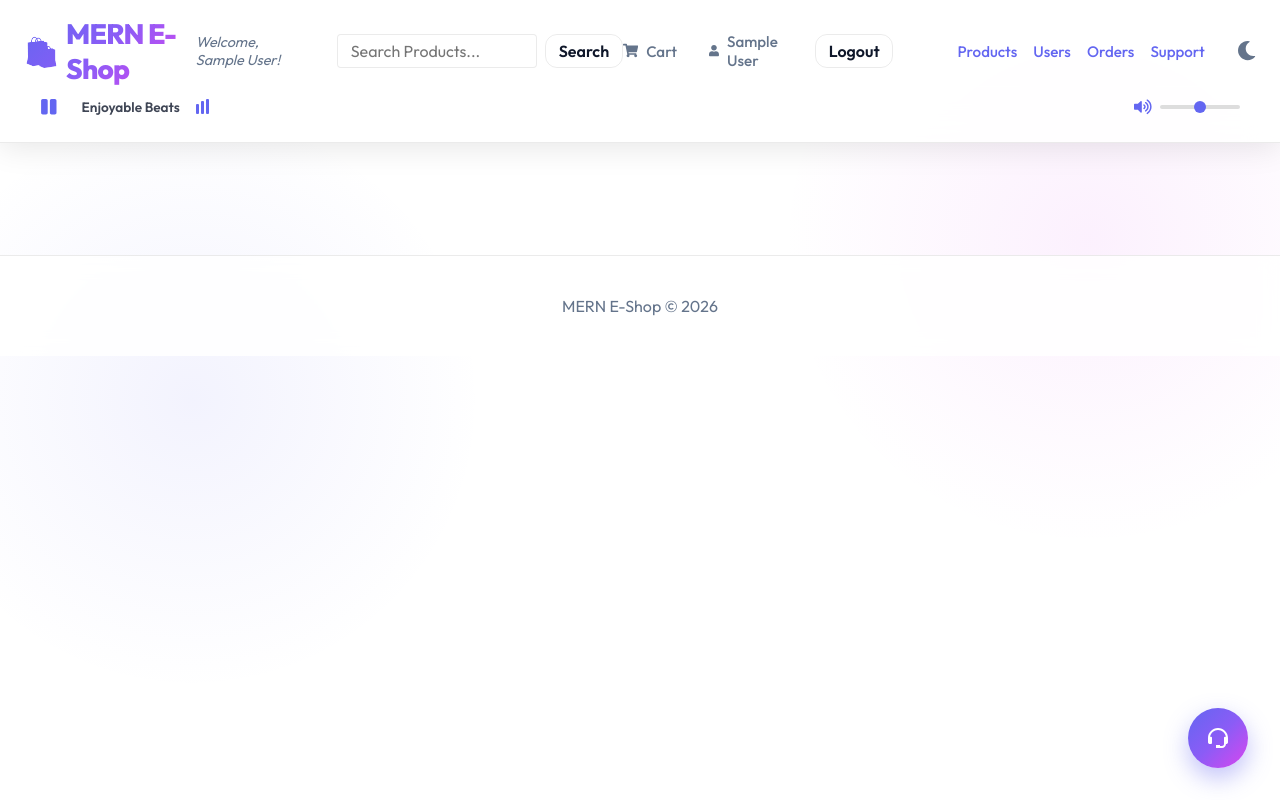
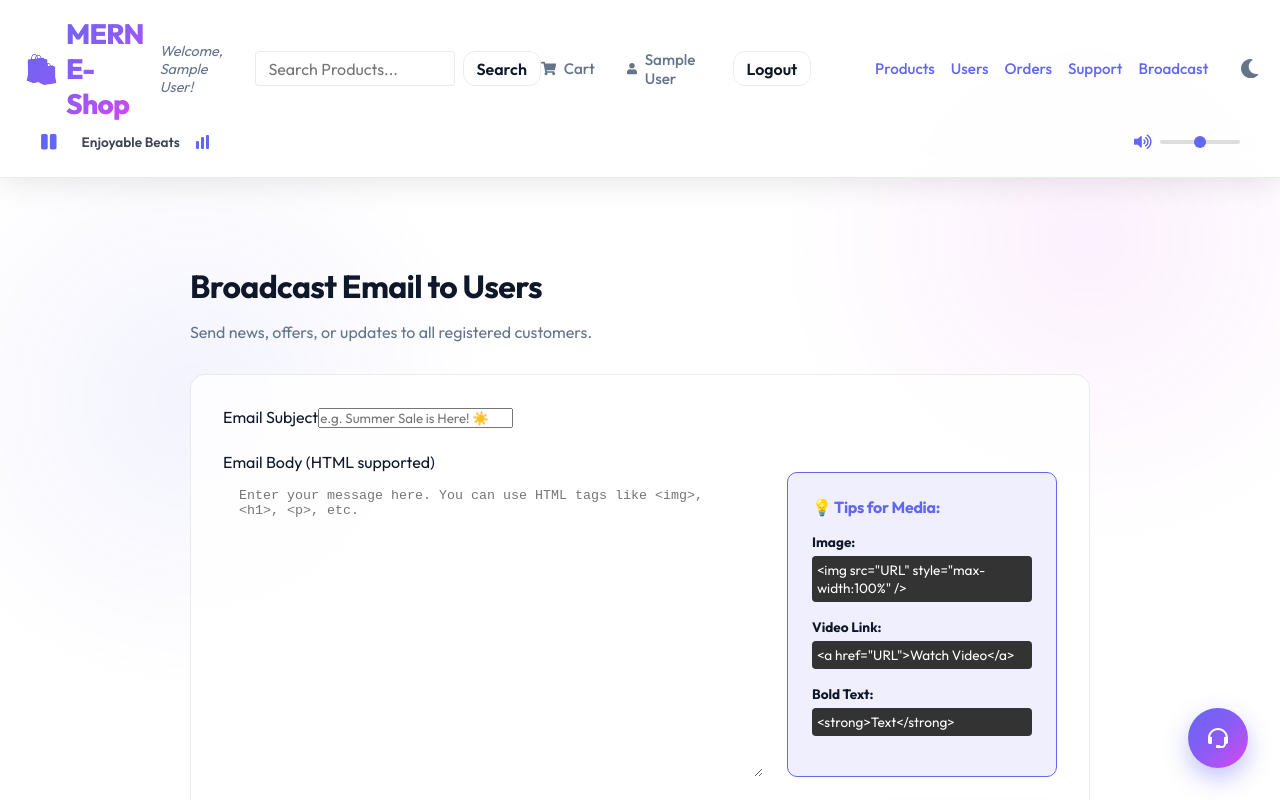
Before and after one commit to 1nt24is020akash-del/e-commerce, a React (Vite) app in the folder frontend/: page /admin/broadcast in a window 1280 px wide. Shown: the top 800 px of the page. Built offline with nearby package versions, Linux system fonts and the light colour scheme; no server answers; sample sign-in values are in the browser's storage.

Commit message:
Add Admin Broadcast feature to send emails with HTML, photos, and videos to all users

```diff
--- a/frontend/src/App.jsx
+++ b/frontend/src/App.jsx
@@ -23,6 +23,7 @@ import ProductEditPage from './pages/admin/ProductEditPage';
 import UserListPage from './pages/admin/UserListPage';
 import OrderListPage from './pages/admin/OrderListPage';
 import SupportListPage from './pages/admin/SupportListPage';
+import AdminBroadcastPage from './pages/admin/AdminBroadcastPage';
 
 const App = () => {
   const { userInfo } = useSelector((state) => state.auth);
@@ -124,6 +125,7 @@ const App = () => {
             <Route path="/admin/userlist" element={<UserListPage />} />
             <Route path="/admin/orderlist" element={<OrderListPage />} />
             <Route path="/admin/supportlist" element={<SupportListPage />} />
+            <Route path="/admin/broadcast" element={<AdminBroadcastPage />} />
           </Route>
         </Routes>
       </main>
--- a/frontend/src/components/Header.jsx
+++ b/frontend/src/components/Header.jsx
@@ -84,6 +84,7 @@ const Header = () => {
                     <Link to="/admin/userlist" className="nav-item" style={{color: 'var(--primary-color)'}}>Users</Link>
                     <Link to="/admin/orderlist" className="nav-item" style={{color: 'var(--primary-color)'}}>Orders</Link>
                     <Link to="/admin/supportlist" className="nav-item" style={{color: 'var(--primary-color)'}}>Support</Link>
+                    <Link to="/admin/broadcast" className="nav-item" style={{color: 'var(--primary-color)'}}>Broadcast</Link>
                   </li>
                 )}
               </>
--- a/frontend/src/index.css
+++ b/frontend/src/index.css
@@ -1046,3 +1046,97 @@ footer {
   border: 1px solid var(--card-border);
   box-shadow: 0 8px 32px 0 rgba(0, 0, 0, 0.3);
 }
+
+/* Broadcast Page */
+.broadcast-page {
+  max-width: 900px;
+  margin: 0 auto;
+  padding: 2rem 0;
+}
+
+.broadcast-page .subtitle {
+  color: var(--text-secondary);
+  margin-bottom: 2rem;
+}
+
+.broadcast-form {
+  background: var(--card-bg);
+  padding: 2rem;
+  border-radius: 15px;
+  border: 1px solid var(--card-border);
+}
+
+.editor-container {
+  display: grid;
+  grid-template-columns: 2fr 1fr;
+  gap: 1.5rem;
+}
+
+.editor-container textarea {
+  width: 100%;
+  padding: 1rem;
+  border-radius: 10px;
+  border: 1px solid var(--border-color);
+  font-family: monospace;
+  background: rgba(255, 255, 255, 0.05);
+  color: white;
+}
+
+.help-box {
+  background: rgba(99, 102, 241, 0.1);
+  padding: 1.5rem;
+  border-radius: 10px;
+  border: 1px solid var(--primary-color);
+  height: fit-content;
+}
+
+.help-box h3 {
+  font-size: 1rem;
+  margin-bottom: 1rem;
+  color: var(--primary-color);
+}
+
+.help-box ul {
+  list-style: none;
+  font-size: 0.85rem;
+}
+
+.help-box li {
+  margin-bottom: 1rem;
+}
+
+.help-box code {
+  display: block;
+  background: #333;
+  padding: 5px;
+  margin-top: 5px;
+  border-radius: 4px;
+  color: #fff;
+}
+
+.broadcast-form .actions {
+  display: flex;
+  justify-content: flex-end;
+  gap: 1rem;
+  margin-top: 2rem;
+}
+
+.preview-section {
+  margin-top: 3rem;
+  padding: 2rem;
+  background: white;
+  color: #333;
+  border-radius: 15px;
+  border: 1px solid #ddd;
+}
+
+.preview-section h2 {
+  color: #333;
+  margin-bottom: 1.5rem;
+  border-bottom: 2px solid #eee;
+  padding-bottom: 0.5rem;
+}
+
+.preview-content {
+  line-height: 1.6;
+}
--- /dev/null
+++ b/frontend/src/pages/admin/AdminBroadcastPage.jsx
@@ -0,0 +1,95 @@
+import React, { useState } from 'react';
+import { useSendBroadcastEmailMutation } from '../../slices/usersApiSlice';
+import toast from 'react-hot-toast';
+
+const AdminBroadcastPage = () => {
+  const [subject, setSubject] = useState('');
+  const [message, setMessage] = useState('');
+  const [preview, setPreview] = useState(false);
+
+  const [sendEmail, { isLoading }] = useSendBroadcastEmailMutation();
+
+  const submitHandler = async (e) => {
+    e.preventDefault();
+    if (!subject || !message) {
+      toast.error('Please fill in all fields');
+      return;
+    }
+
+    if (window.confirm('Are you sure you want to send this email to ALL registered users?')) {
+      try {
+        await sendEmail({ subject, message }).unwrap();
+        toast.success('Broadcast emails sent successfully!');
+        setSubject('');
+        setMessage('');
+      } catch (err) {
+        toast.error(err?.data?.message || err.error);
+      }
+    }
+  };
+
+  return (
+    <div className="broadcast-page">
+      <h1>Broadcast Email to Users</h1>
+      <p className="subtitle">Send news, offers, or updates to all registered customers.</p>
+
+      <form onSubmit={submitHandler} className="broadcast-form">
+        <div className="form-group">
+          <label>Email Subject</label>
+          <input
+            type="text"
+            placeholder="e.g. Summer Sale is Here! ☀️"
+            value={subject}
+            onChange={(e) => setSubject(e.target.value)}
+          />
+        </div>
+
+        <div className="form-group">
+          <label>Email Body (HTML supported)</label>
+          <div className="editor-container">
+            <textarea
+              rows="15"
+              placeholder="Enter your message here. You can use HTML tags like <img>, <h1>, <p>, etc."
+              value={message}
+              onChange={(e) => setMessage(e.target.value)}
+            ></textarea>
+
+            <div className="help-box">
+              <h3>💡 Tips for Media:</h3>
+              <ul>
+                <li><strong>Image:</strong> <code>&lt;img src="URL" style="max-width:100%" /&gt;</code></li>
+                <li><strong>Video Link:</strong> <code>&lt;a href="URL"&gt;Watch Video&lt;/a&gt;</code></li>
+                <li><strong>Bold Text:</strong> <code>&lt;strong&gt;Text&lt;/strong&gt;</code></li>
+              </ul>
+            </div>
+          </div>
+        </div>
+
+        <div className="actions">
+          <button
+            type="button"
+            className="btn btn-outline"
+            onClick={() => setPreview(!preview)}
+          >
+            {preview ? 'Edit Message' : 'Preview HTML'}
+          </button>
+          <button type="submit" className="btn btn-primary" disabled={isLoading}>
+            {isLoading ? 'Sending...' : 'Send to All Users'}
+          </button>
+        </div>
+      </form>
+
+      {preview && (
+        <div className="preview-section">
+          <h2>Email Preview</h2>
+          <div
+            className="preview-content"
+            dangerouslySetInnerHTML={{ __html: message }}
+          ></div>
+        </div>
+      )}
+    </div>
+  );
+};
+
+export default AdminBroadcastPage;
--- a/frontend/src/slices/usersApiSlice.js
+++ b/frontend/src/slices/usersApiSlice.js
@@ -30,11 +30,14 @@ export const usersApiSlice = apiSlice.injectEndpoints({
       query: (data) => ({ url: `/users/${data.userId}`, method: 'PUT', body: data }),
       invalidatesTags: ['User'],
     }),
+    sendBroadcastEmail: builder.mutation({
+      query: (data) => ({ url: '/users/broadcast', method: 'POST', body: data }),
+    }),
   }),
 });
 
 export const {
   useLoginMutation, useRegisterMutation, useLogoutMutation,
   useProfileMutation, useGetUsersQuery, useDeleteUserMutation,
-  useGetUserDetailsQuery, useUpdateUserMutation,
+  useGetUserDetailsQuery, useUpdateUserMutation, useSendBroadcastEmailMutation,
 } = usersApiSlice;
```
Also changed, not shown: 2 other files (tests, documents, lock files or other folders).
